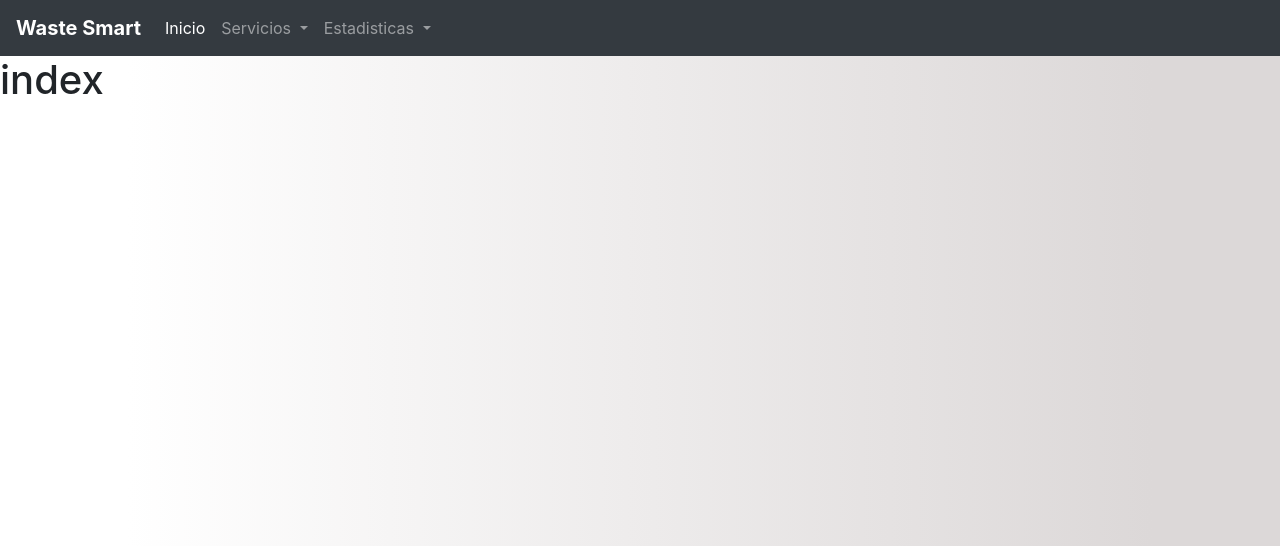
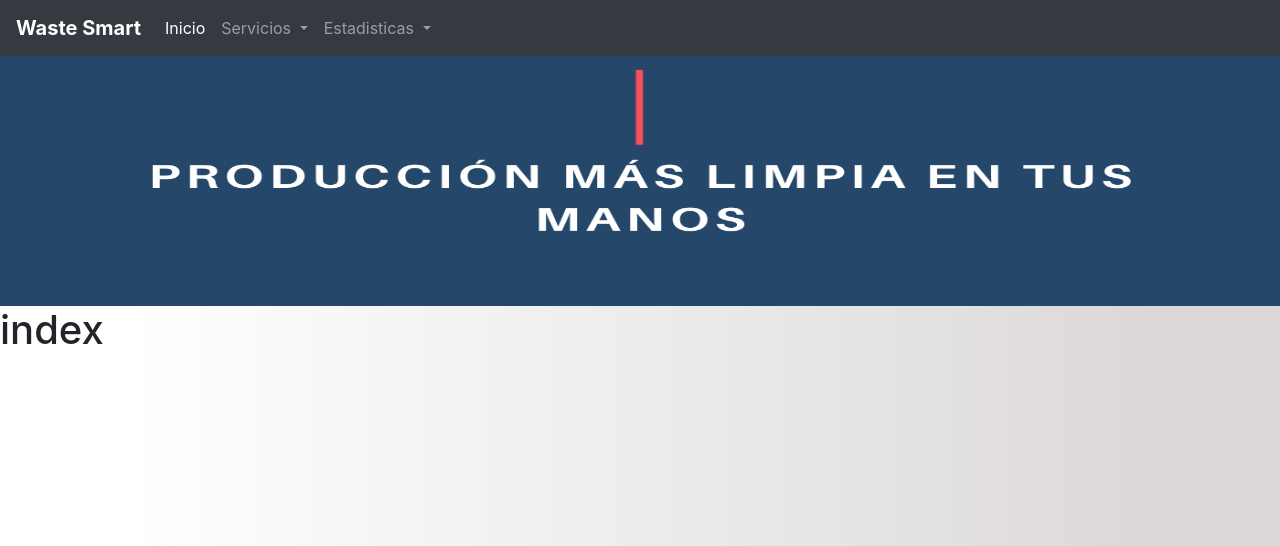
Before and after one commit to ErickQ06/Proyecto, a Django app: page / in a window 1280 px wide. Shown: the top 546 px of the page. Run offline with Django 3.2, Linux system fonts and the light colour scheme; some libraries are stand-ins or nearby versions.

Commit message:
cambios imagenes

```diff
--- a/proyecto/templates/base.html
+++ b/proyecto/templates/base.html
@@ -34,6 +34,11 @@
     table tr {
           text-align: center;
       }
+
+    header
+    {
+      width: 100%;
+    }
   </style>
 
 
@@ -93,6 +98,9 @@
 
   </div>
 </nav>
+<header>
+  <img style="height: 250px; width: 100%;" src="../static/img/produccionBanner.png" alt="Banner">
+</header>
 {% block content %}
 
 {% endblock %}
```
Also changed, not shown: proyecto/static/img/produccionBanner.png (renamed from proyecto/static/img/produccion banner.png).
